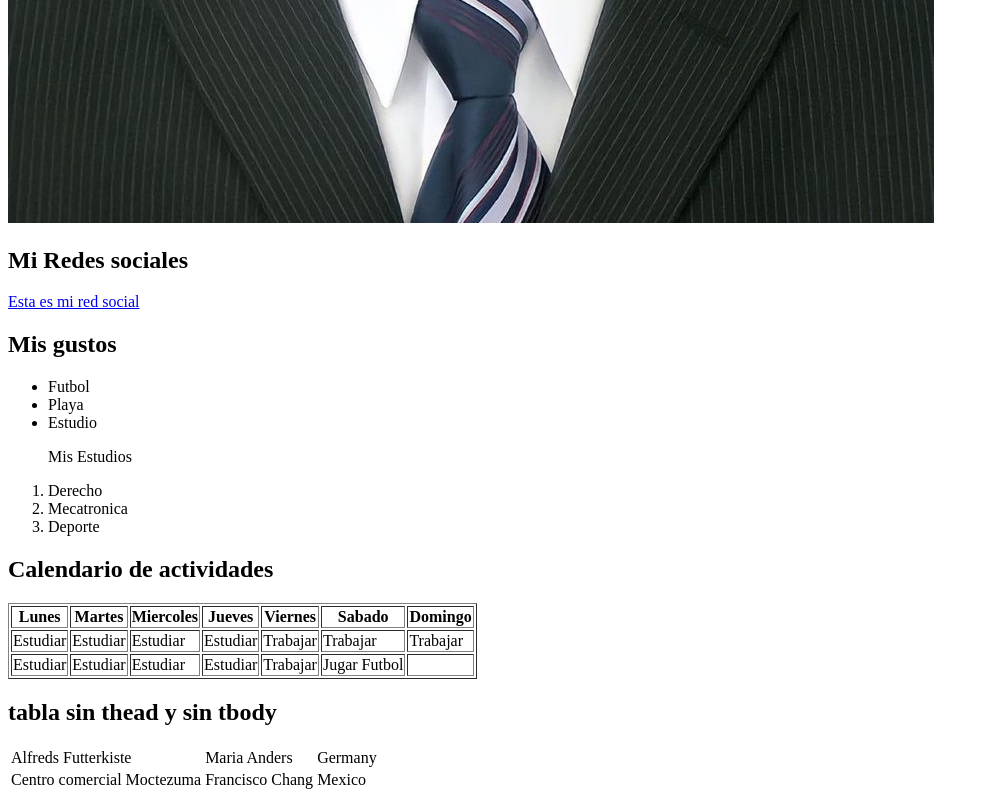
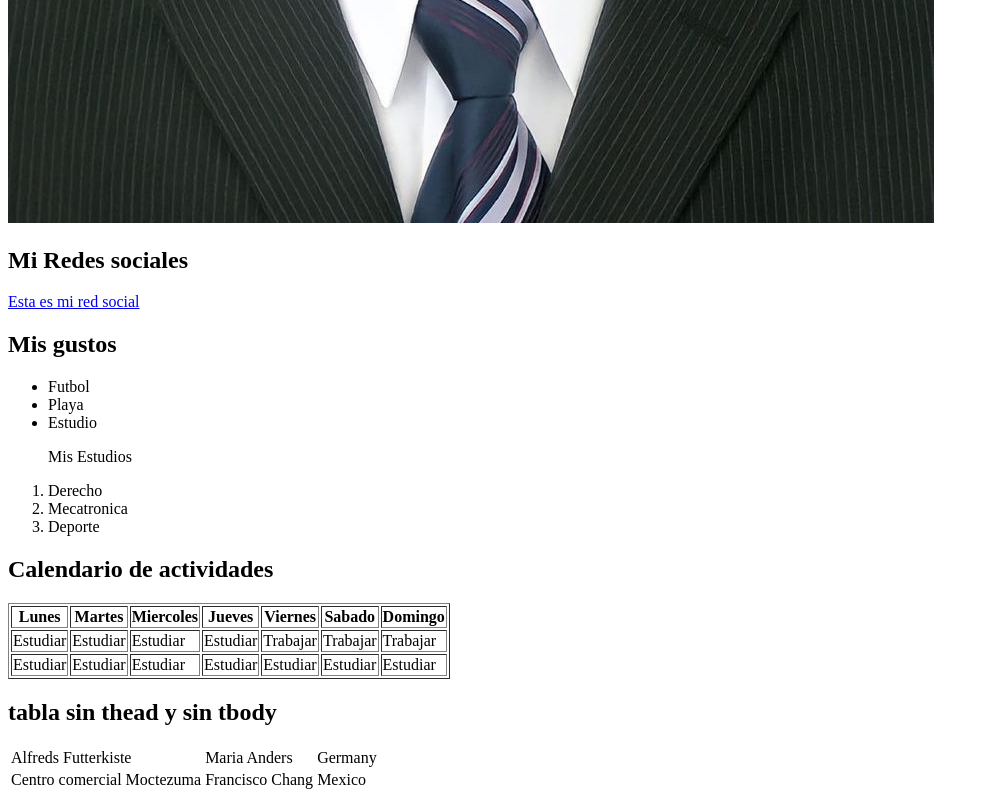
Before and after one commit to JuanZamudio16/LAB-1_2, a plain HTML site: page index.html in a window 1280 px wide. Shown: the part 1402-2202 px from the top of the page, without its empty margins (0-989 px from the left). Drawn offline with Linux system fonts and the light colour scheme.

Commit message:
primer cambio con una rama nueva desarrollo1

```diff
--- a/index.html
+++ b/index.html
@@ -61,9 +61,9 @@
             <td>Estudiar</td>
             <td>Estudiar</td>
             <td>Estudiar</td>
-            <td>Trabajar</td>
-            <td>Jugar Futbol</td>
-            <td></td>
+            <td>Estudiar</td>
+            <td>Estudiar</td>
+            <td>Estudiar</td>
           </tr>
         </tbody>
 
```
